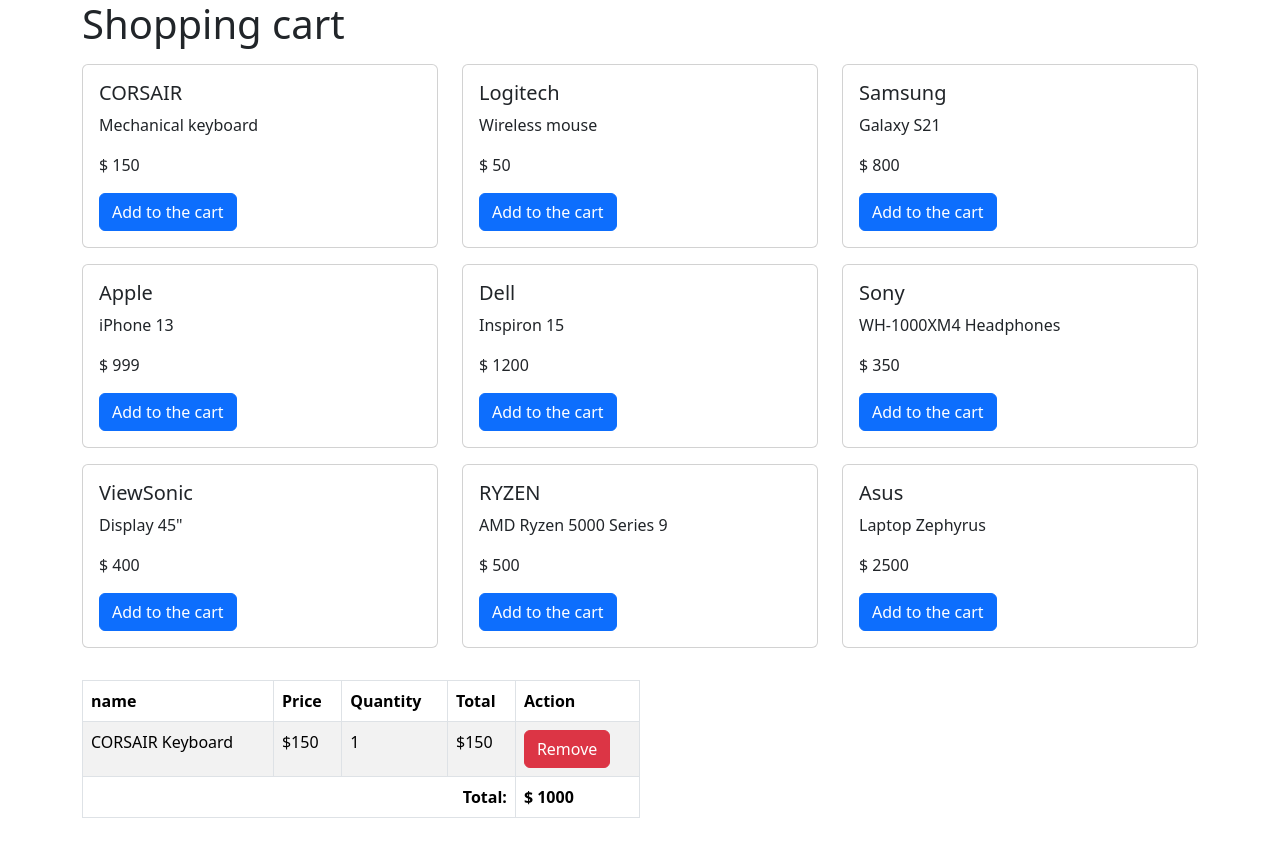
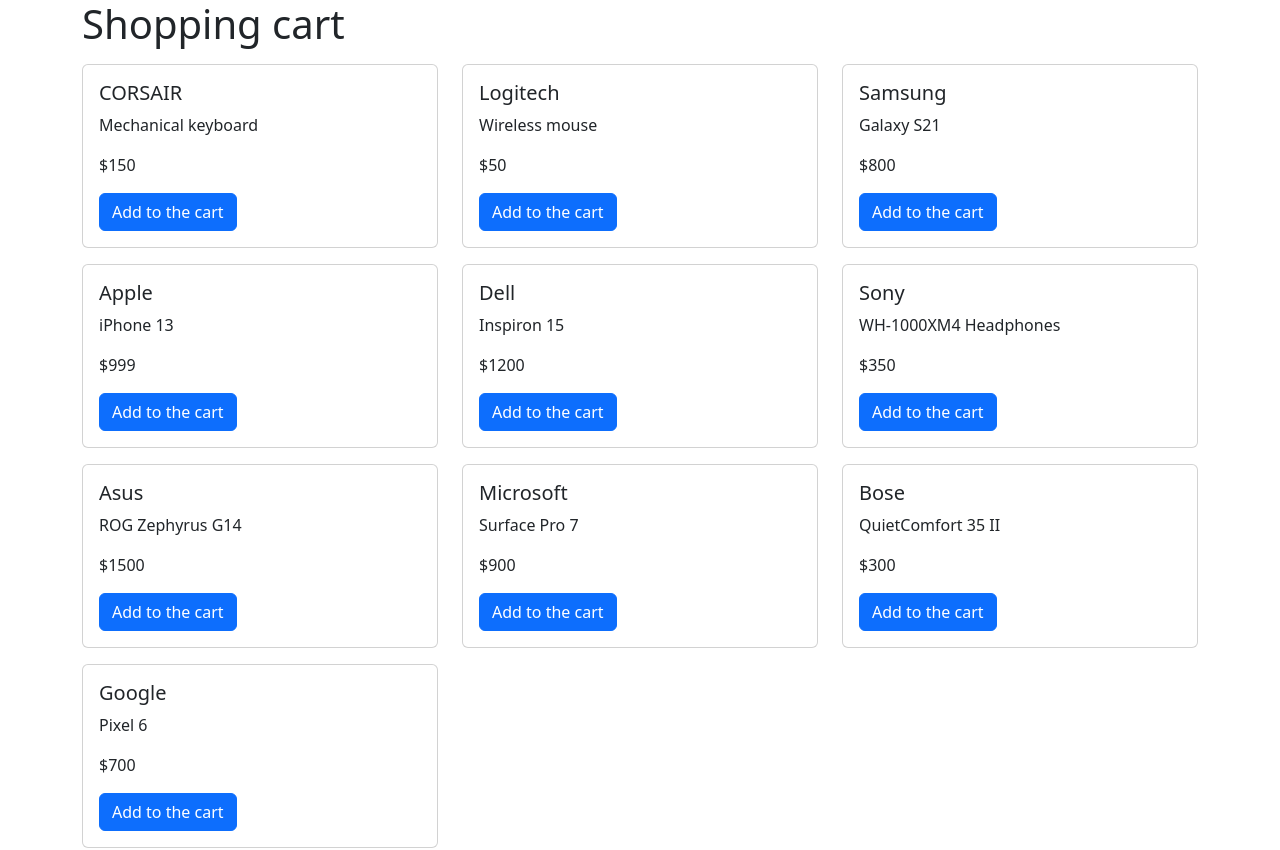
Before and after one commit to AlexMartGong/shopping-cart-app, a React (Vite) app: page / in a window 1280 px wide. Shown: the top 850 px of the page. Built offline with nearby package versions, Linux system fonts and the light colour scheme.

Commit message:
implement shopping cart functionality with product catalog and cart views

```diff
--- a/src/CartApp.jsx
+++ b/src/CartApp.jsx
@@ -1,133 +1,31 @@
+import {CatalogView} from "./components/CatalogView.jsx";
+import {CartView} from "./components/CartView.jsx";
+import {useState} from "react";
+
 export const CartApp = () => {
+
+    const [cartItems, setCartItems] = useState([]);
+
+    const handleAddToCart = (product) => {
+        const hasItem = cartItems.find(item => item.id === product.id);
+        if (hasItem) {
+            setCartItems(cartItems.map(item => {
+                if (item.id === product.id) {
+                    return {...item, quantity: item.quantity + 1};
+                }
+                return item;
+            }));
+        } else {
+            setCartItems([...cartItems, {...product, quantity: 1}]);
+        }
+    }
+
     return (
         <>
             <div className="container">
                 <h1>Shopping cart</h1>
-
-                <div className="row">
-                    <div className="col-4 my-2">
-                        <div className="card">
-                            <div className="card-body">
-                                <h5 className="card-title">CORSAIR</h5>
-                                <p className="card-text">Mechanical keyboard</p>
-                                <p className="card-text">$ 150</p>
-                                <button className="btn btn-primary">Add to the cart</button>
-                            </div>
-                        </div>
-                    </div>
-                    <div className="col-4 my-2">
-                        <div className="card">
-                            <div className="card-body">
-                                <h5 className="card-title">Logitech</h5>
-                                <p className="card-text">Wireless mouse</p>
-                                <p className="card-text">$ 50</p>
-                                <button className="btn btn-primary">Add to the cart</button>
-                            </div>
-                        </div>
-                    </div>
-                    <div className="col-4 my-2">
-                        <div className="card">
-                            <div className="card-body">
-                                <h5 className="card-title">Samsung</h5>
-                                <p className="card-text">Galaxy S21</p>
-                                <p className="card-text">$ 800</p>
-                                <button className="btn btn-primary">Add to the cart</button>
-                            </div>
-                        </div>
-                    </div>
-                    <div className="col-4 my-2">
-                        <div className="card">
-                            <div className="card-body">
-                                <h5 className="card-title">Apple</h5>
-                                <p className="card-text">iPhone 13</p>
-                                <p className="card-text">$ 999</p>
-                                <button className="btn btn-primary">Add to the cart</button>
-                            </div>
-                        </div>
-                    </div>
-                    <div className="col-4 my-2">
-                        <div className="card">
-                            <div className="card-body">
-                                <h5 className="card-title">Dell</h5>
-                                <p className="card-text">Inspiron 15</p>
-                                <p className="card-text">$ 1200</p>
-                                <button className="btn btn-primary">Add to the cart</button>
-                            </div>
-                        </div>
-                    </div>
-                    <div className="col-4 my-2">
-                        <div className="card">
-                            <div className="card-body">
-                                <h5 className="card-title">Sony</h5>
-                                <p className="card-text">WH-1000XM4 Headphones</p>
-                                <p className="card-text">$ 350</p>
-                                <button className="btn btn-primary">Add to the cart</button>
-                            </div>
-                        </div>
-                    </div>
-                    <div className="col-4 my-2">
-                        <div className="card">
-                            <div className="card-body">
-                                <h5 className="card-title">ViewSonic</h5>
-                                <p className="card-text">Display 45"</p>
-                                <p className="card-text">$ 400</p>
-                                <button className="btn btn-primary">Add to the cart</button>
-                            </div>
-                        </div>
-                    </div>
-                    <div className="col-4 my-2">
-                        <div className="card">
-                            <div className="card-body">
-                                <h5 className="card-title">RYZEN</h5>
-                                <p className="card-text">AMD Ryzen 5000 Series 9</p>
-                                <p className="card-text">$ 500</p>
-                                <button className="btn btn-primary">Add to the cart</button>
-                            </div>
-                        </div>
-                    </div>
-                    <div className="col-4 my-2">
-                        <div className="card">
-                            <div className="card-body">
-                                <h5 className="card-title">Asus</h5>
-                                <p className="card-text">Laptop Zephyrus</p>
-                                <p className="card-text">$ 2500</p>
-                                <button className="btn btn-primary">Add to the cart</button>
-                            </div>
-                        </div>
-                    </div>
-                </div>
-
-                <div className="my-4 w-50">
-                    <table className="table table-striped table-bordered table-hover table-responsive">
-                        <thead>
-                        <tr>
-                            <th>name</th>
-                            <th>Price</th>
-                            <th>Quantity</th>
-                            <th>Total</th>
-                            <th>Action</th>
-                        </tr>
-                        </thead>
-                        <tbody>
-                        <tr>
-                            <td>CORSAIR Keyboard</td>
-                            <td>$150</td>
-                            <td>1</td>
-                            <td>$150</td>
-                            <td>
-                                <button className="btn btn-danger">Remove</button>
-                            </td>
-                        </tr>
-                        </tbody>
-                        <tfoot>
-                        <tr>
-                            <td colSpan="4" className="text-end fw-bold">Total:</td>
-                            <td colSpan="1" className="text-start fw-bold">$ 1000</td>
-                        </tr>
-                        </tfoot>
-                    </table>
-                </div>
-
+                <CatalogView handler={handleAddToCart}/>
+                <CartView items={cartItems}/>
             </div>
         </>
     )
--- /dev/null
+++ b/src/components/CartView.jsx
@@ -0,0 +1,36 @@
+export const CartView = ({items}) => {
+    return (
+        <>
+            <table className="table table-striped table-bordered table-hover table-responsive">
+                <thead>
+                <tr>
+                    <th>name</th>
+                    <th>Price</th>
+                    <th>Quantity</th>
+                    <th>Total</th>
+                    <th>Action</th>
+                </tr>
+                </thead>
+                <tbody>
+                {items.map((item, index) => (
+                    <tr key={index}>
+                        <td>{item.name}</td>
+                        <td>${item.price}</td>
+                        <td>{item.quantity}</td>
+                        <td>${item.price * item.quantity}</td>
+                        <td>
+                            <button className="btn btn-danger btn-sm">Remove</button>
+                        </td>
+                    </tr>
+                ))}
+                </tbody>
+                <tfoot>
+                <tr>
+                    <td colSpan="4" className="text-end fw-bold">Total:</td>
+                    <td colSpan="1" className="text-start fw-bold">$ 1000</td>
+                </tr>
+                </tfoot>
+            </table>
+        </>
+    )
+}
--- /dev/null
+++ b/src/components/CatalogItems.jsx
@@ -0,0 +1,21 @@
+export const CatalogItems = ({id, name, description, price, handler}) => {
+
+    const onAddToCart = (product) => {
+        handler(product);
+    }
+
+    return (
+        <>
+            <div className="card">
+                <div className="card-body">
+                    <h5 className="card-title">{name}</h5>
+                    <p className="card-text">{description}</p>
+                    <p className="card-text">${price}</p>
+                    <button className="btn btn-primary" onClick={() => onAddToCart({id, name, description, price})}>
+                        Add to the cart
+                    </button>
+                </div>
+            </div>
+        </>
+    )
+}
--- /dev/null
+++ b/src/components/CatalogView.jsx
@@ -0,0 +1,25 @@
+import {useEffect, useState} from "react";
+import {getProducts} from "../services/productService.js";
+import {CatalogItems} from "./CatalogItems.jsx";
+
+export const CatalogView = ({handler}) => {
+
+    const [products, setProducts] = useState([]);
+
+    useEffect(() => {
+        setProducts(getProducts);
+    }, []);
+
+    return (
+        <>
+            <div className="row">
+                {products.map((p) => (
+                    <div className="col-4 my-2" key={p.id}>
+                        <CatalogItems id={p.id} name={p.name} price={p.price} description={p.description}
+                                      handler={handler}/>
+                    </div>
+                ))}
+            </div>
+        </>
+    )
+}
--- /dev/null
+++ b/src/data/products.js
@@ -0,0 +1,63 @@
+export const products = [
+    {
+        id: 1,
+        name: "CORSAIR",
+        description: "Mechanical keyboard",
+        price: 150,
+    },
+    {
+        id: 2,
+        name: "Logitech",
+        description: "Wireless mouse",
+        price: 50,
+    },
+    {
+        id: 3,
+        name: "Samsung",
+        description: "Galaxy S21",
+        price: 800,
+        image: "https://example.com/samsung-galaxy-s21.jpg"
+    },
+    {
+        id: 4,
+        name: "Apple",
+        description: "iPhone 13",
+        price: 999,
+    },
+    {
+        id: 5,
+        name: "Dell",
+        description: "Inspiron 15",
+        price: 1200,
+    },
+    {
+        id: 6,
+        name: "Sony",
+        description: "WH-1000XM4 Headphones",
+        price: 350,
+    },
+    {
+        id: 7,
+        name: "Asus",
+        description: "ROG Zephyrus G14",
+        price: 1500,
+    },
+    {
+        id: 8,
+        name: "Microsoft",
+        description: "Surface Pro 7",
+        price: 900,
+    },
+    {
+        id: 9,
+        name: "Bose",
+        description: "QuietComfort 35 II",
+        price: 300,
+    },
+    {
+        id: 10,
+        name: "Google",
+        description: "Pixel 6",
+        price: 700,
+    }
+];
--- /dev/null
+++ b/src/services/productService.js
@@ -0,0 +1,5 @@
+import {products} from "../data/products.js";
+
+export const getProducts = () => {
+    return products;
+}
```
